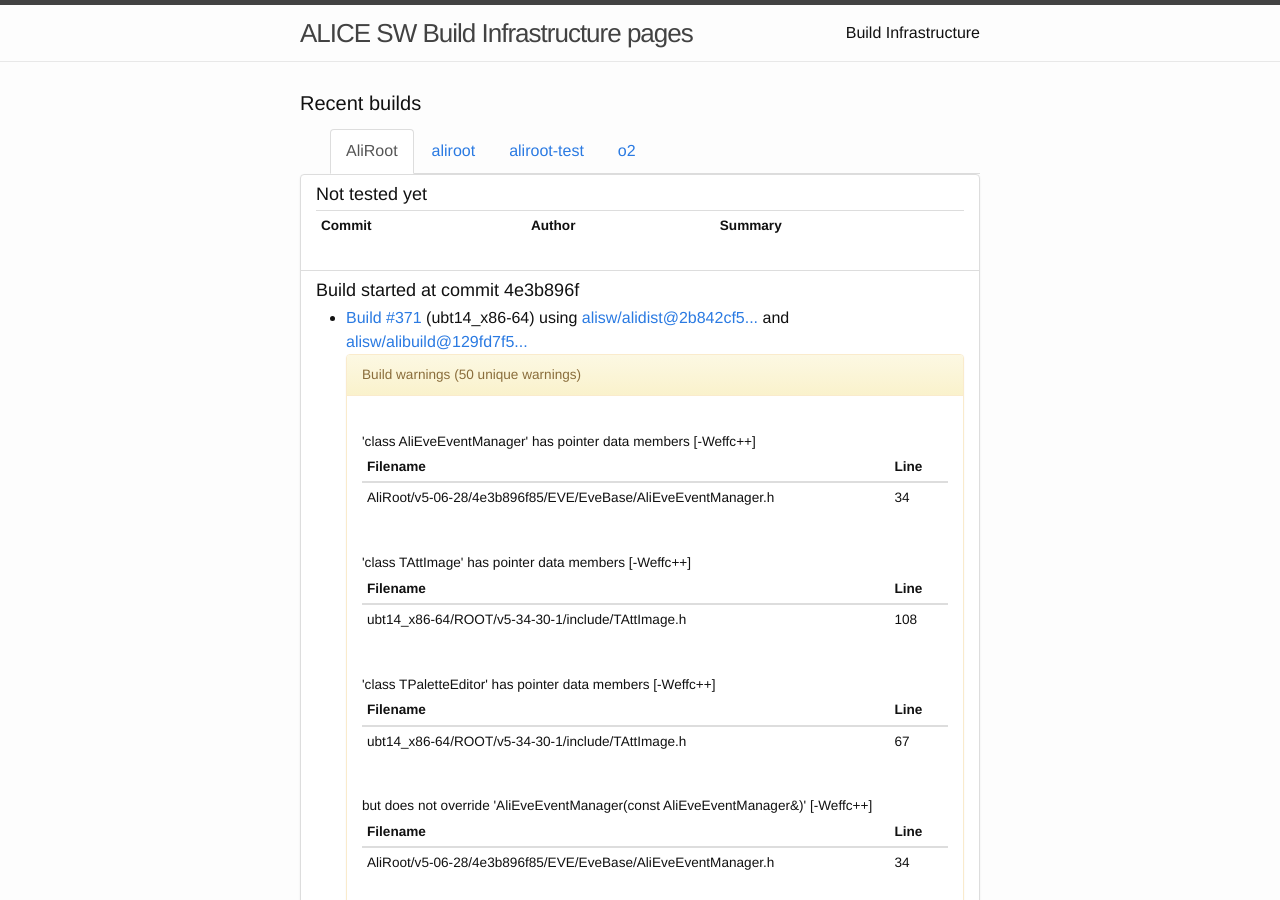
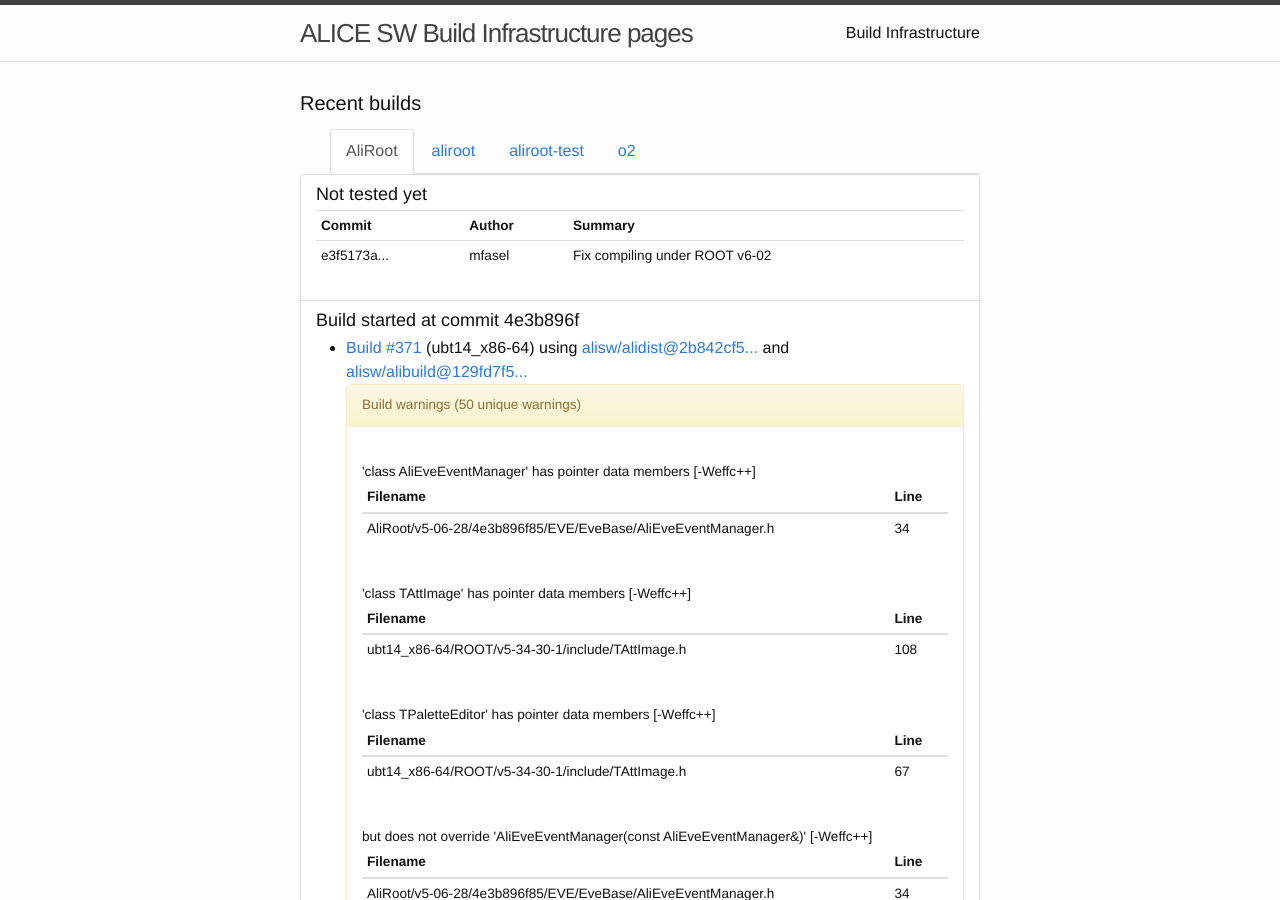
Before and after one commit to alisw/alisw.github.io, a Jekyll site: the page built from index.html, in a window 1280 px wide and 900 px high. Built offline with Jekyll 4.4.1, drawn with Linux system fonts in a browser that asks for light colours; nearby versions of some CDN libraries.

Commit message:
Updated results.

```diff
--- a/_data/commits-aliroot-master.yaml
+++ b/_data/commits-aliroot-master.yaml
@@ -1,3 +1,8 @@
+-
+ commit: "e3f5173a4af795217076ba34d48efef7cc456db5"
+ message: >-
+    Fix compiling under ROOT v6-02
+ author: !!str mfasel
 -
  commit: "4e3b896f853fdcf7f5613d25a7038b70a1430a52"
  message: >-
--- a/_data/tools.json
+++ b/_data/tools.json
@@ -1,5 +1,5 @@
 {
-  "took" : 17,
+  "took" : 23,
   "timed_out" : false,
   "_shards" : {
     "total" : 6,
```
